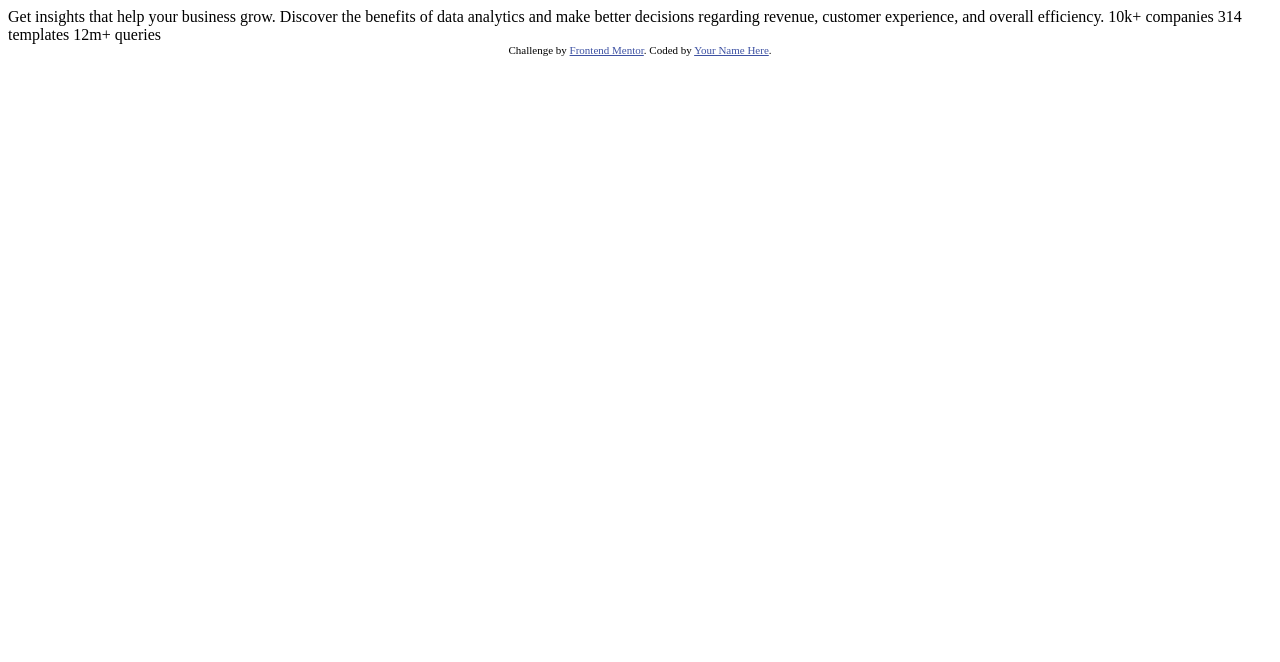
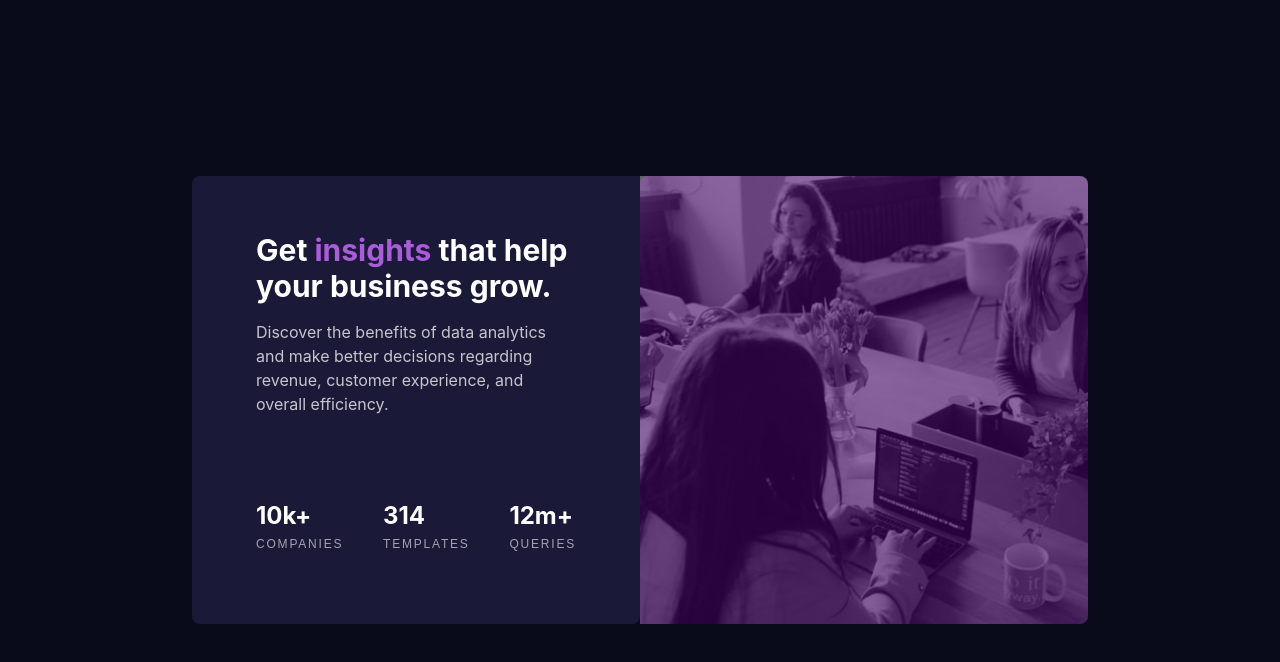
Before and after one commit to devggui/stats-preview-card-component-main, a website: page index.html in a window 1280 px wide. Drawn offline with nearby package versions, Linux system fonts and the light colour scheme.

Commit message:
feat: finish

```diff
--- a/index.html
+++ b/index.html
@@ -5,29 +5,36 @@
   <meta name="viewport" content="width=device-width, initial-scale=1.0"> <!-- displays site properly based on user's device -->
 
   <link rel="icon" type="image/png" sizes="32x32" href="./images/favicon-32x32.png">
+  <link rel="stylesheet" href="./styles/main.css">
+  <link rel="stylesheet" href="./styles/style.css">
+
+  <script src="https://cdn.tailwindcss.com"></script>
 
   <title>Frontend Mentor | Stats preview card component</title>
+</head>
+<body class="flex flex-col h-screen w-screen bg-[var(--Very-dark-blue-main-background)] items-center justify-center p-4 lg:flex-row-reverse lg:p-40">
+  <div class="rounded-t-lg bg-[var(--Dark-violet-accent)] w-full h-full lg:w-1/2 lg:rounded-r-lg lg:max-w-md lg:max-h-[28rem]">
+    <div class="rounded-t-lg opacity-40 bg-[url('./images/image-header-mobile.jpg')] w-full h-full bg-cover bg-no-repeat lg:bg-[url('./images/image-header-desktop.jpg')] lg:rounded-r-lg lg:rounded-tl-none"></div>
+  </div>
+  <main class="flex flex-col w-full h-full items-center justify-center text-center lg:text-left p-5 lg:p-16 bg-[var(--Dark-desaturated-blue-card-background)] rounded-b-lg lg:rounded-l-lg lg:w-1/2 lg:max-w-md lg:max-h-[28rem]">
+    <h1 class="text-white font-bold text-3xl mb-4">Get <span class="text-[var(--Soft-violet-accent)]">insights</span> that help your business grow.</h1>
 
-  <!-- Feel free to remove these styles or customise in your own stylesheet 👍 -->
-  <style>
-    .attribution { font-size: 11px; text-align: center; }
-    .attribution a { color: hsl(228, 45%, 44%); }
-  </style>
-</head>
-<body>
+    <p class="font-normal text-md text-[var(--Slightly-transparent-white-main-paragraph)] mb-5">Discover the benefits of data analytics and make better decisions regarding revenue, customer experience, and overall efficiency.</p>
 
-  Get insights that help your business grow.
-
-  Discover the benefits of data analytics and make better decisions regarding revenue, customer
-  experience, and overall efficiency.
-
-  10k+ companies
-  314 templates
-  12m+ queries
-
-  <div class="attribution">
-    Challenge by <a href="https://www.frontendmentor.io?ref=challenge" target="_blank">Frontend Mentor</a>.
-    Coded by <a href="#">Your Name Here</a>.
-  </div>
+    <div class="flex flex-col lg:flex-row lg:text-left lg:justify-between lg:mt-16 lg:w-full">
+      <div class="flex flex-col">
+        <strong class="font-bold text-2xl text-white mb-1">10k+</strong>
+        <span class="font-normal text-xs text-[var(--Slightly-transparent-white-stat-headings)] font-lexend mb-4 tracking-[.150em]">COMPANIES</span>
+      </div>
+      <div class="flex flex-col">
+        <strong class="font-bold text-2xl text-white mb-1">314</strong>
+        <span class="font-normal text-xs text-[var(--Slightly-transparent-white-stat-headings)] font-lexend mb-4 tracking-[.150em]">TEMPLATES</span>
+      </div>
+      <div class="flex flex-col">
+        <strong class="font-bold text-2xl text-white mb-1">12m+</strong>
+        <span class="font-normal text-xs text-[var(--Slightly-transparent-white-stat-headings)] font-lexend mb-4 tracking-[.150em]">QUERIES</span>
+      </div>
+    </div>
+  </main>
 </body>
 </html>
--- /dev/null
+++ b/postcss.config.js
@@ -0,0 +1,6 @@
+module.exports = {
+  plugins: {
+    tailwindcss: {},
+    autoprefixer: {},
+  }
+}
--- /dev/null
+++ b/styles/main.css
@@ -0,0 +1,3 @@
+@tailwind base;
+@tailwind components;
+@tailwind utilities;
--- /dev/null
+++ b/styles/style.css
@@ -0,0 +1,33 @@
+:root {
+  /* ## Colors */
+
+  /* ### Primary */
+
+  --Very-dark-blue-main-background: hsl(233, 47%, 7%);
+  --Dark-desaturated-blue-card-background: hsl(244, 38%, 16%);
+  --Soft-violet-accent: hsl(277, 64%, 61%);
+  --Dark-violet-accent: hsl(278, 94%, 20%);
+
+  /* ### Neutral */
+
+  --Slightly-transparent-white-main-paragraph: hsla(0, 0%, 100%, 0.75);
+  --Slightly-transparent-white-stat-headings: hsla(0, 0%, 100%, 0.6);
+}
+
+@import url('https://fonts.googleapis.com/css2?family=Inter:wght@400;700&family=Lexend+Deca&display=swap');
+
+* {
+  margin: 0;
+  padding: 0;
+  box-sizing: border-box;
+  text-decoration: none;
+}
+
+html,
+body {
+  font-family: 'Inter', sans-serif;
+}
+
+.font-lexend {
+  font-family: 'Lexend Deca', sans-serif ;
+}
```
Also changed, not shown: package.json (added, +7 -0 lines), tailwind.config.js (added, +8 -0 lines), 1 other file.
